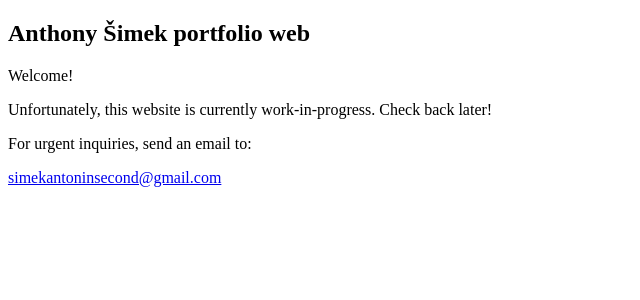
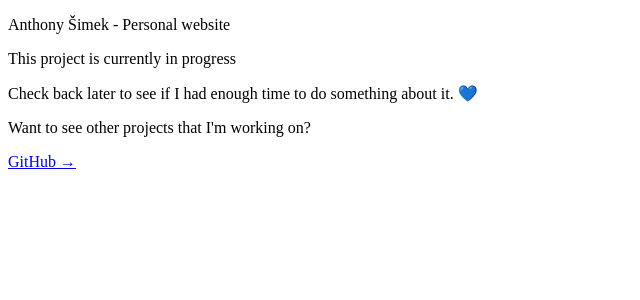
Before and after one commit to TonnyCS/ansim, a React (Create React App) app: page / in a window 1280 px wide. Shown: the top 300 px of the page, without its empty margins (0-640 px from the left). Built offline with nearby package versions, Linux system fonts and the light colour scheme.

Commit message:
ASI: WIP Message Page done

```diff
--- a/src/App.js
+++ b/src/App.js
@@ -1,9 +1,9 @@
 import logo from './logo.svg';
-import WIP_Page from './components/WIP_Page'
+import WIPPage from './components/WIPPage'
 
 function App() {
   return (
-    <WIP_Page/>
+    <WIPPage/>
   );
 }
 
--- a/src/components/ButtonMailTo.js
+++ /dev/null
@@ -1,20 +0,0 @@
-import React from "react";
-import { Link } from "react-router-dom";
-
-const ButtonMailto = ({ mailto, label }) => {
-    return (
-        <Link
-            to='#'
-            onClick={(e) => {
-                window.location = mailto;
-                e.preventDefault();
-            }}
-        >
-            <p className="text-indigo-600 text-xl">
-                {label}
-            </p>
-        </Link>
-    );
-};
-
-export default ButtonMailto;
--- /dev/null
+++ b/src/components/WIPPage.js
@@ -0,0 +1,34 @@
+/* This example requires Tailwind CSS v2.0+ */
+function WIPPage() {
+    return (
+        <div class="min-h-screen bg-gray-800 py-6 flex flex-col justify-center sm:py-12">
+            <div class="relative py-3 sm:max-w-xl sm:mx-auto">
+                <div class="absolute inset-0 bg-blue-500 shadow-lg transform -skew-y-6 sm:skew-y-0 sm:-rotate-6 sm:rounded-3xl"></div>
+                <div class="relative px-4 py-10 bg-white shadow-lg sm:rounded-3xl sm:p-20">
+                    <div class="max-w-md mx-auto">
+                        <div>
+                            <p class="text-xl text-gray-700">
+                                Anthony Šimek - Personal website
+                            </p>
+                        </div>
+                        <div class="divide-y divide-gray-200">
+                            <div class="py-8 text-base leading-6 space-y-4 text-gray-700 sm:text-lg sm:leading-7">
+                                <p>This project is currently in progress</p>
+                                <p>Check back later to see if I had enough time to do something about it. 💙</p>
+                            </div>
+                            <div class="pt-6 text-base leading-6 font-bold sm:text-lg sm:leading-7">
+                                <p>Want to see other projects that I'm working on?</p>
+                                <p>
+                                    <a href="https://github.com/TonnyCS" class="text-cyan-600 hover:text-cyan-700"> GitHub &rarr; </a>
+                                </p>
+                            </div>
+                        </div>
+                    </div>
+                </div>
+            </div>
+        </div>
+
+        );
+    };
+
+    export default WIPPage;
--- a/src/components/WIP_Page.js
+++ /dev/null
@@ -1,28 +0,0 @@
-import ButtonMailto from "./ButtonMailTo";
-
-/* This example requires Tailwind CSS v2.0+ */
-function WIP_Page() {
-    return (
-        <div className="py-12 bg-white">
-            <div className="max-w-7xl mx-auto px-4 sm:px-6 lg:px-8">
-                <div className="lg:text-center">
-                    <h2 className="text-base text-indigo-600 font-semibold tracking-wide uppercase">
-                        Anthony Šimek portfolio web
-                    </h2>
-                    <p className="mt-4 text-3xl leading-8 font-extrabold tracking-tight text-gray-900 sm:text-4xl">
-                        Welcome!
-                    </p>
-                    <p className="mt-2 max-w-2xl text-xl text-gray-500 lg:mx-auto">
-                        Unfortunately, this website is currently work-in-progress. Check back later!
-                    </p>
-                    <p className="mt-2 text-xl text-gray-500 lg:mx-auto">
-                        For urgent inquiries, send an email to: <ButtonMailto label="simekantoninsecond@gmail.com" mailto="mailto:simekantoninsecond@gmail.com" />
-                    </p>
-                </div>
-            </div>
-        </div>
-
-        );
-    };
-
-export default WIP_Page;
```
